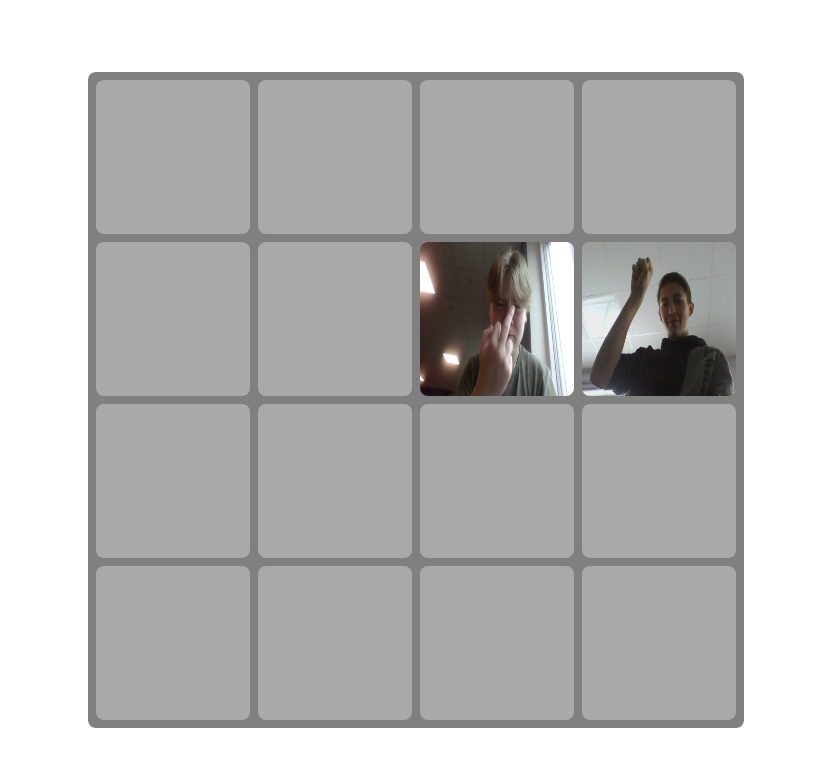
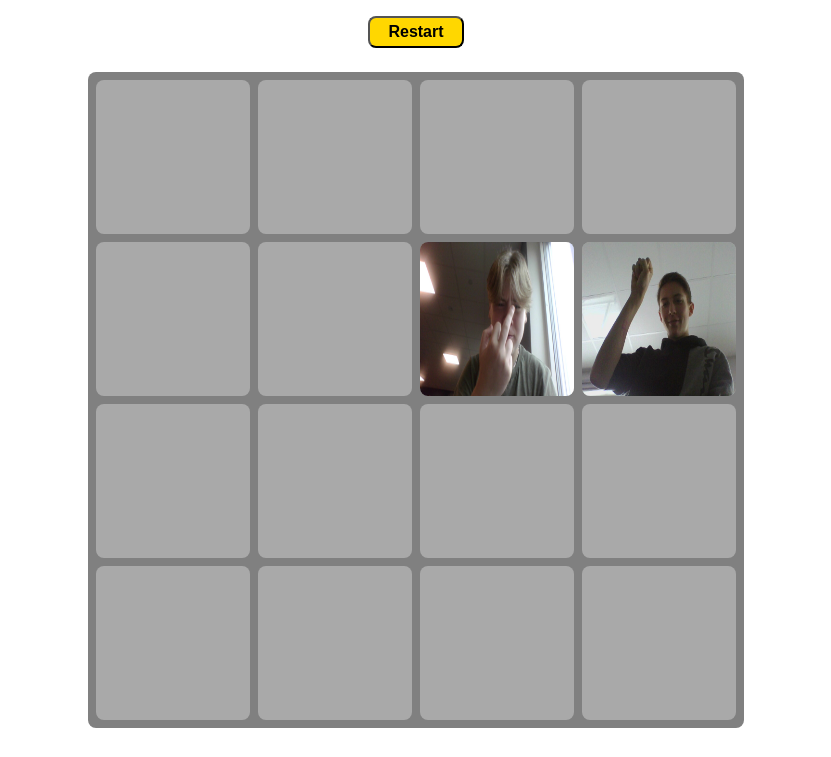
Before and after one commit to Nisseboy/2048-snopp, a website: page index.html in a window 1280 px wide. Shown: the top 757 px of the page, without its empty margins (224-1055 px from the left). Drawn offline with Linux system fonts and the light colour scheme.

Commit message:
Update style.css

```diff
--- a/style.css
+++ b/style.css
@@ -101,3 +101,16 @@ body {
 
   margin: 0.5rem;
 }
+
+.restart-button {
+  position: absolute;
+  top: 1rem;
+  width: 6rem;
+  height: 2rem;
+  border-radius: 0.5rem;
+  background: gold;
+  color: black;
+  font-size: 1rem;
+  font-weight: 700;
+  cursor: pointer;
+}
```
